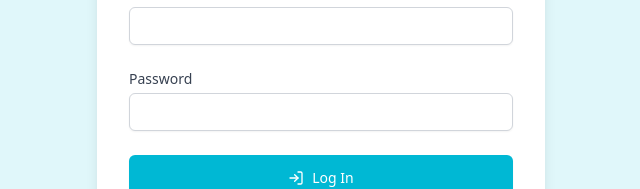
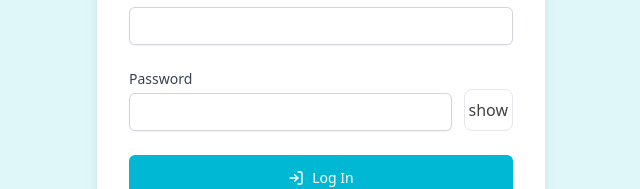
Before and after one commit to Chijioke-Mekeachi/drGemini, a React (Vite) app: page /login in a window 1280 px wide. Shown: the part 328-517 px from the top of the page, without its empty margins (319-959 px from the left). Built offline with nearby package versions, Linux system fonts and the light colour scheme; no server answers.

Commit message:
change visibility

```diff
--- a/src/pages/LoginPage.jsx
+++ b/src/pages/LoginPage.jsx
@@ -6,6 +6,7 @@ import { LogIn } from 'lucide-react';
 export default function LoginPage() {
   const [email, setEmail] = useState('');
   const [password, setPassword] = useState('');
+  const [showPassword, setShowPassword] = useState('password');
   const [error, setError] = useState('');
   const [isLoading, setIsLoading] = useState(false);
   const { login } = useAuth();
@@ -48,17 +49,20 @@ export default function LoginPage() {
               className="mt-1 block w-full px-3 py-2 border border-gray-300 rounded-md shadow-sm placeholder-gray-400 focus:outline-none focus:ring-brand-blue focus:border-brand-blue sm:text-sm"
             />
           </div>
-          <div>
+          <div className=''>
             <label htmlFor="password" className="block text-sm font-medium text-gray-700">Password</label>
-            <input
+            <div className='flex flex-row gap-3'>
+              <input
               id="password"
-              type="password"
+              type={showPassword}
               autoComplete="current-password"
               required
               value={password}
               onChange={(e) => setPassword(e.target.value)}
               className="mt-1 block w-full px-3 py-2 border border-gray-300 rounded-md shadow-sm placeholder-gray-400 focus:outline-none focus:ring-brand-blue focus:border-brand-blue sm:text-sm"
             />
+            <button className='border border-w-1 p-1 rounded-lg' onClick={()=>{showPassword === 'password'? setShowPassword('text'): setShowPassword('password')}}>{showPassword === 'password' ? "show":"hide"}</button>
+            </div>
           </div>
           <div>
             <button
--- a/src/pages/SignupPage.jsx
+++ b/src/pages/SignupPage.jsx
@@ -8,6 +8,7 @@ export default function SignupPage() {
   const [password, setPassword] = useState('');
   const [confirmPassword, setConfirmPassword] = useState('');
   const [error, setError] = useState('');
+  const [showPassword, setShowPassword] = useState('password');
   const [isLoading, setIsLoading] = useState(false);
   const { signup } = useAuth();
   const navigate = useNavigate();
@@ -55,9 +56,10 @@ export default function SignupPage() {
           </div>
           <div>
             <label htmlFor="password" className="block text-sm font-medium text-gray-700">Password</label>
-            <input
+            <div className='flex flex-row gap-3'>
+              <input
               id="password"
-              type="password"
+              type={showPassword}
               autoComplete="new-password"
               required
               minLength="8"
@@ -65,12 +67,14 @@ export default function SignupPage() {
               onChange={(e) => setPassword(e.target.value)}
               className="mt-1 block w-full px-3 py-2 border border-gray-300 rounded-md shadow-sm placeholder-gray-400 focus:outline-none focus:ring-brand-blue focus:border-brand-blue sm:text-sm"
             />
+            <button className='border border-w-1 p-1 rounded-lg' onClick={()=>{showPassword === 'password'? setShowPassword('text'): setShowPassword('password')}}>{showPassword === 'password' ? "show":"hide"}</button>
+            </div>
           </div>
           <div>
             <label htmlFor="confirm-password" className="block text-sm font-medium text-gray-700">Confirm Password</label>
             <input
               id="confirm-password"
-              type="password"
+              type={showPassword}
               autoComplete="new-password"
               required
               value={confirmPassword}
```
